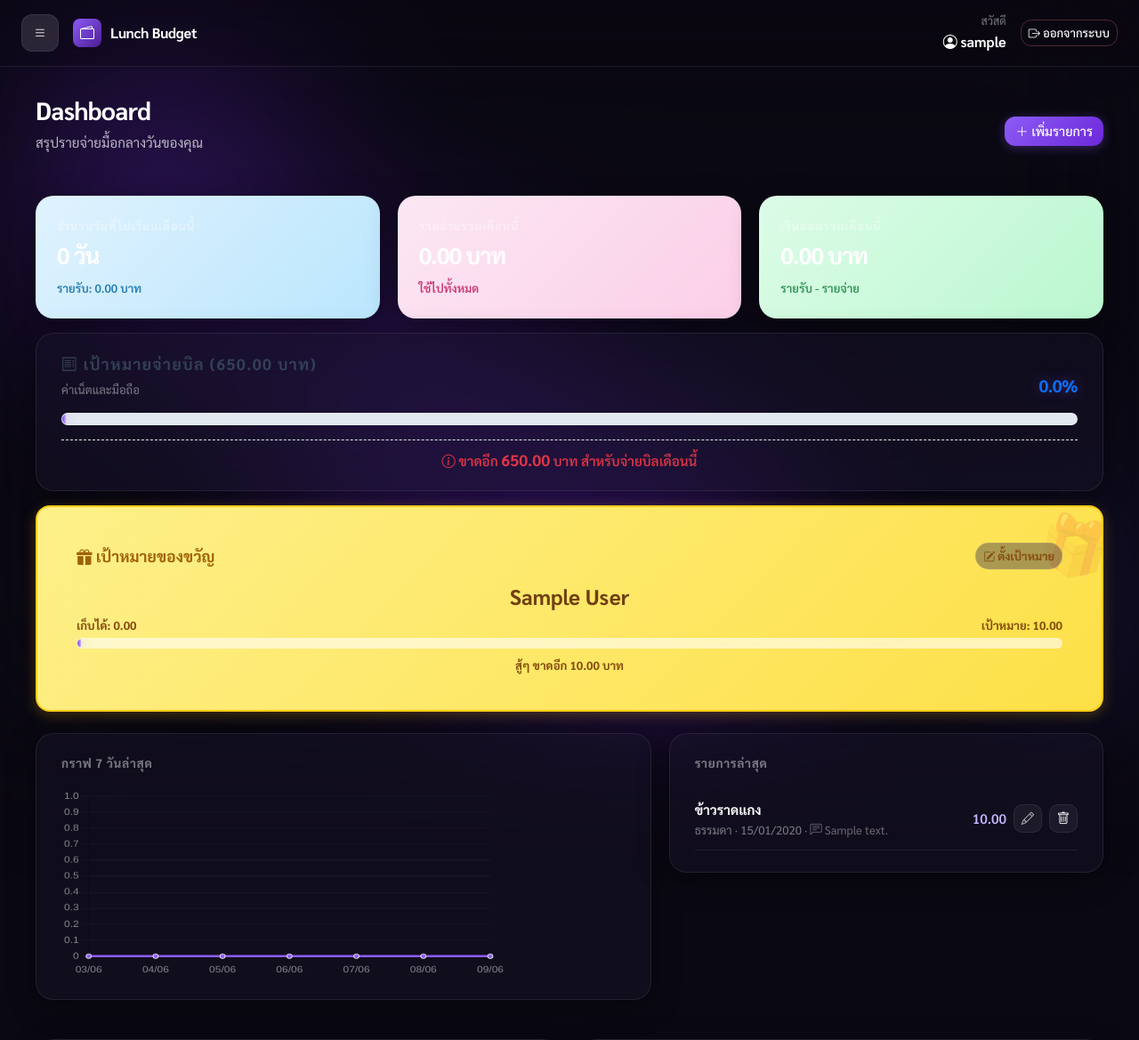
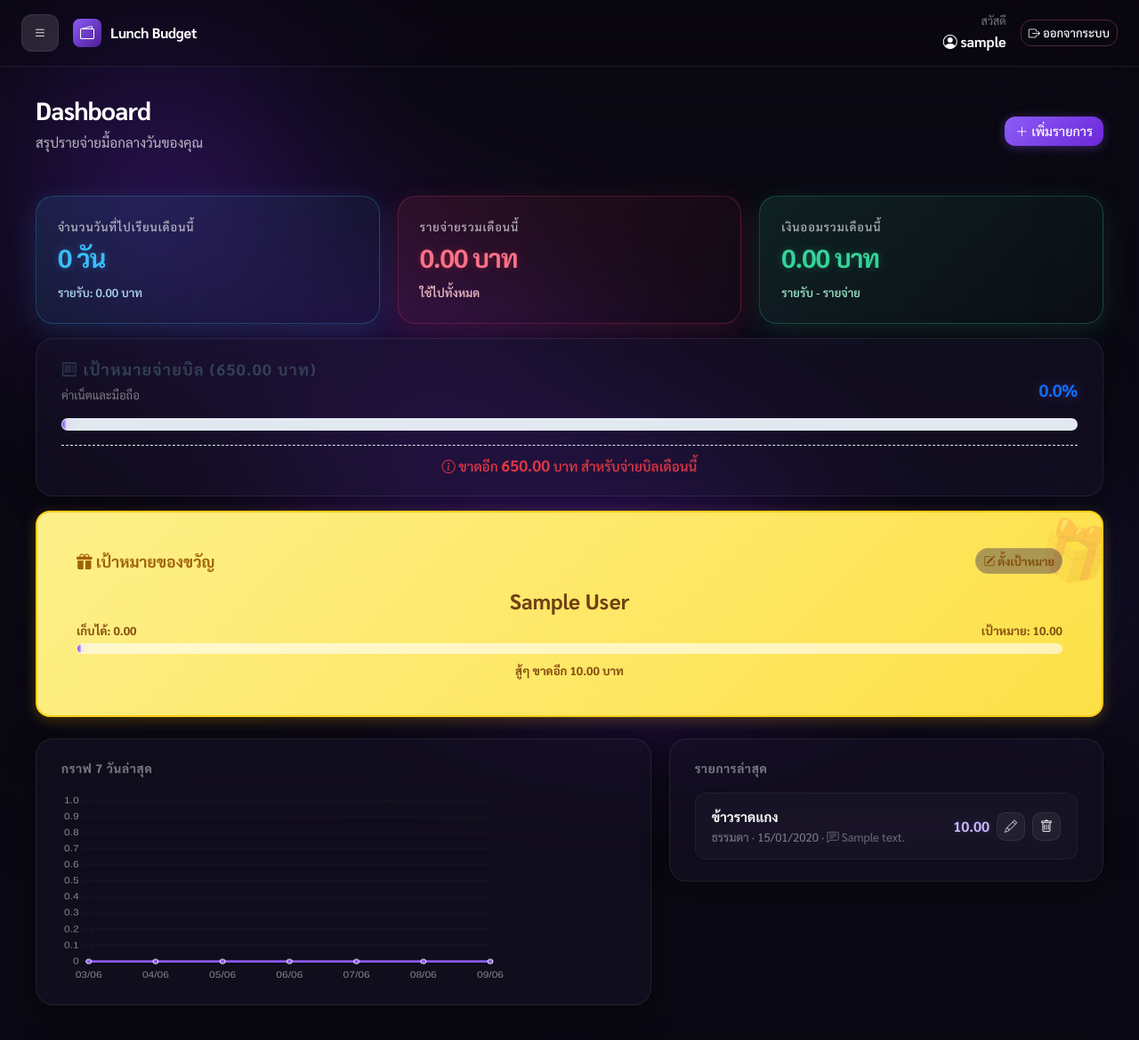
Before and after one commit to sing6738/student-lunch-expense-tracker, a Flask app: page /dashboard in a window 1280 px wide. Shown: the top 1169 px of the page at 89% size. Run offline with Flask 3, Linux system fonts and the light colour scheme; a user stored in the database is signed in; tables that the repository leaves empty hold one stand-in row (values such as "Sample post").

Commit message:
design: upgrade stats cards and latest items list on dashboard to liquid glass theme

```diff
--- a/static/css/style.css
+++ b/static/css/style.css
@@ -409,22 +409,37 @@ a:hover { color: #fff; text-decoration: none; }
 }
 
 /* ---------- Latest List ---------- */
-.latest-list .list-group-item {
-  background: transparent;
-  border-color: var(--bg-border) !important;
-  color: var(--text-primary);
-  padding-top: 12px;
-  padding-bottom: 12px;
+.latest-list {
+  display: flex;
+  flex-direction: column;
+  gap: 12px;
 }
 
-.latest-list .list-group-item:first-child { border-top: none; }
+.latest-item {
+  background: rgba(255, 255, 255, 0.02);
+  backdrop-filter: blur(15px);
+  -webkit-backdrop-filter: blur(15px);
+  border: 1px solid rgba(255, 255, 255, 0.05);
+  border-radius: var(--radius-sm);
+  color: var(--text-primary);
+  padding: 14px 18px;
+  transition: all var(--transition);
+}
+
+.latest-item:hover {
+  background: rgba(255, 255, 255, 0.06);
+  border-color: rgba(255, 255, 255, 0.12);
+  transform: translateY(-2px);
+  box-shadow: 0 8px 24px rgba(0, 0, 0, 0.25);
+}
 
 .latest-list .text-muted { color: var(--text-muted) !important; }
 
 .amount {
-  font-weight: 600;
-  color: var(--purple-400);
-  font-size: 0.95rem;
+  font-weight: 700;
+  color: #c4b5fd;
+  font-size: 1rem;
+  text-shadow: 0 0 8px rgba(196, 181, 253, 0.2);
 }
 
 /* =====================================================
--- a/templates/dashboard.html
+++ b/templates/dashboard.html
@@ -12,20 +12,20 @@
 </div>
 
 <section class="stats-grid animate-in stagger-2 mb-3">
-  <article class="stat-card" style="background: linear-gradient(135deg, #e0f2fe, #bae6fd); color: #0369a1; border: none;">
-    <span>จำนวนวันที่ไปเรียนเดือนนี้</span>
-    <strong style="font-size: 1.6rem;">{{ days_attended }} วัน</strong>
-    <div class="small mt-1 fw-semibold" style="opacity: 0.85;">รายรับ: {{ total_income|baht }} บาท</div>
+  <article class="stat-card" style="background: linear-gradient(135deg, rgba(56, 189, 248, 0.12), rgba(56, 189, 248, 0.03)); border: 1px solid rgba(56, 189, 248, 0.25); box-shadow: 0 8px 32px 0 rgba(56, 189, 248, 0.15);">
+    <span style="color: rgba(255, 255, 255, 0.7); font-weight: 500;">จำนวนวันที่ไปเรียนเดือนนี้</span>
+    <strong style="font-size: 1.8rem; color: #38bdf8; text-shadow: 0 0 10px rgba(56, 189, 248, 0.3);">{{ days_attended }} วัน</strong>
+    <div class="small mt-1 fw-semibold" style="color: #bae6fd; opacity: 0.9;">รายรับ: {{ total_income|baht }} บาท</div>
   </article>
-  <article class="stat-card" style="background: linear-gradient(135deg, #fce7f3, #fbcfe8); color: #be185d; border: none;">
-    <span>รายจ่ายรวมเดือนนี้</span>
-    <strong style="font-size: 1.6rem;">{{ month_total|baht }} บาท</strong>
-    <div class="small mt-1 fw-semibold" style="opacity: 0.85;">ใช้ไปทั้งหมด</div>
+  <article class="stat-card" style="background: linear-gradient(135deg, rgba(244, 63, 94, 0.12), rgba(244, 63, 94, 0.03)); border: 1px solid rgba(244, 63, 94, 0.25); box-shadow: 0 8px 32px 0 rgba(244, 63, 94, 0.15);">
+    <span style="color: rgba(255, 255, 255, 0.7); font-weight: 500;">รายจ่ายรวมเดือนนี้</span>
+    <strong style="font-size: 1.8rem; color: #fb7185; text-shadow: 0 0 10px rgba(244, 63, 94, 0.3);">{{ month_total|baht }} บาท</strong>
+    <div class="small mt-1 fw-semibold" style="color: #fecdd3; opacity: 0.9;">ใช้ไปทั้งหมด</div>
   </article>
-  <article class="stat-card" style="background: linear-gradient(135deg, #dcfce7, #bbf7d0); color: #15803d; border: none;">
-    <span>เงินออมรวมเดือนนี้</span>
-    <strong style="font-size: 1.6rem;">{{ total_savings|baht }} บาท</strong>
-    <div class="small mt-1 fw-semibold" style="opacity: 0.85;">รายรับ - รายจ่าย</div>
+  <article class="stat-card" style="background: linear-gradient(135deg, rgba(52, 211, 153, 0.12), rgba(52, 211, 153, 0.03)); border: 1px solid rgba(52, 211, 153, 0.25); box-shadow: 0 8px 32px 0 rgba(52, 211, 153, 0.15);">
+    <span style="color: rgba(255, 255, 255, 0.7); font-weight: 500;">เงินออมรวมเดือนนี้</span>
+    <strong style="font-size: 1.8rem; color: #34d399; text-shadow: 0 0 10px rgba(52, 211, 153, 0.3);">{{ total_savings|baht }} บาท</strong>
+    <div class="small mt-1 fw-semibold" style="color: #a7f3d0; opacity: 0.9;">รายรับ - รายจ่าย</div>
   </article>
 </section>
 
@@ -159,9 +159,9 @@
       <div class="panel-title">
         <h2>รายการล่าสุด</h2>
       </div>
-      <div class="list-group list-group-flush latest-list">
+      <div class="latest-list">
         {% for expense in latest_expenses %}
-        <div class="list-group-item px-0 d-flex justify-content-between align-items-center">
+        <div class="latest-item d-flex justify-content-between align-items-center">
           <div>
             <strong>{{ expense.menu.restaurant.name }}</strong>
             <div class="text-muted small">
@@ -201,7 +201,7 @@
           </div>
         </div>
         {% else %}
-        <div class="text-muted py-3">ยังไม่มีรายการ</div>
+        <div class="text-muted py-3 text-center">ยังไม่มีรายการ</div>
         {% endfor %}
       </div>
     </section>
```
